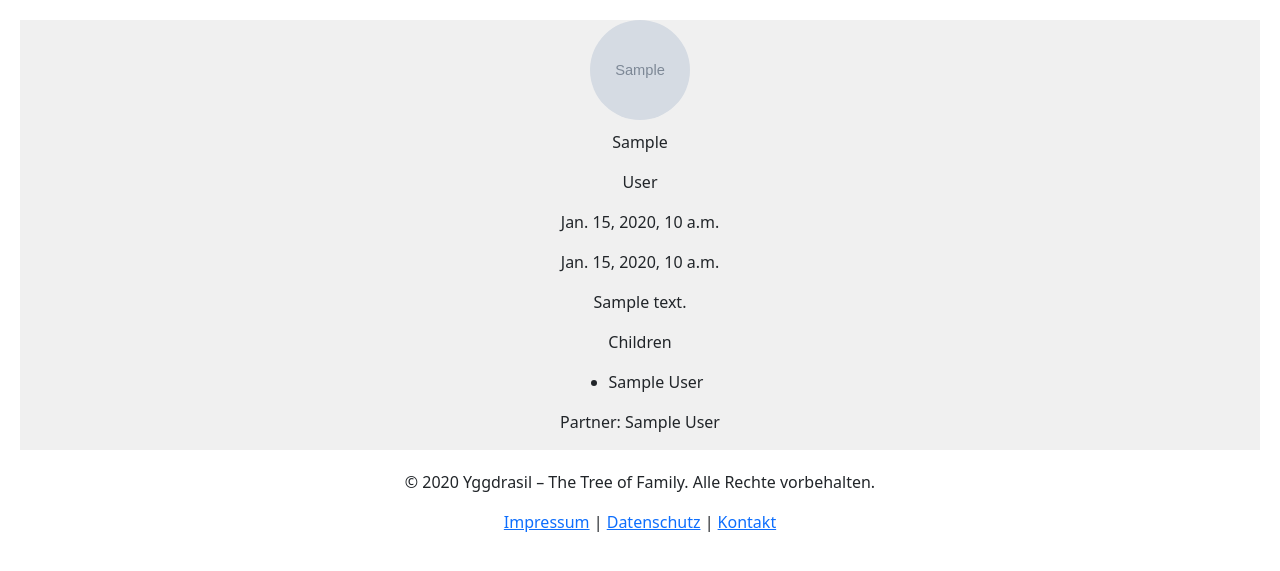
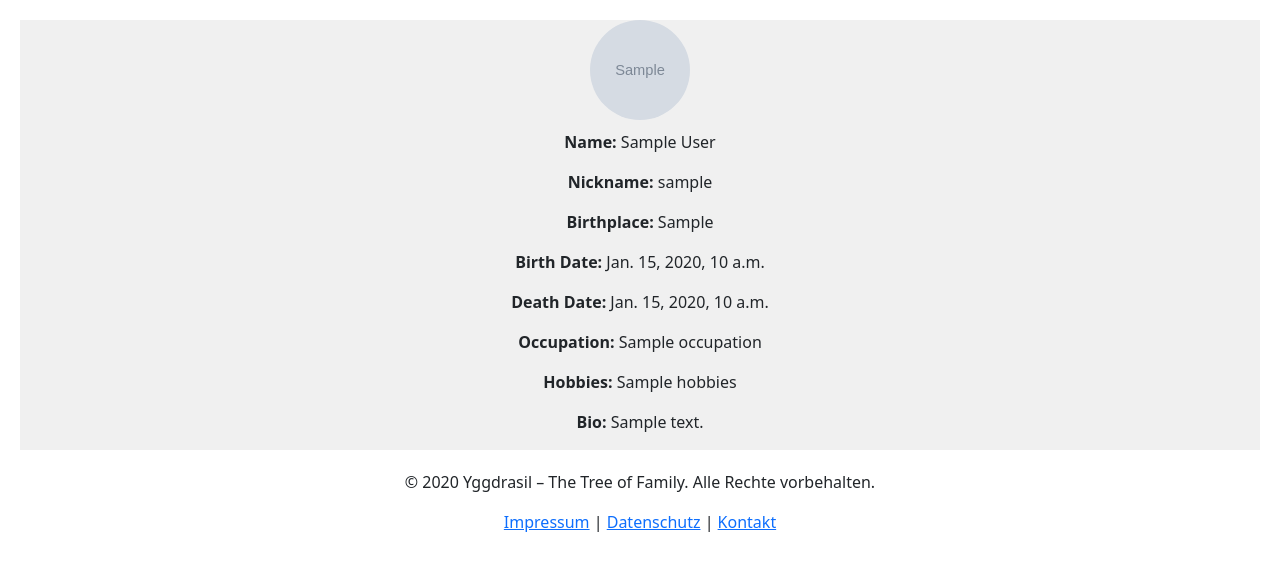
Before and after one commit to fairytaib/Yggdrasil, a Django app: template familytree/templates/familytree/view_details.html in a window 1280 px wide. Shown: the part 56-627 px from the top of the page. Run offline with Django 4.2, Linux system fonts and the light colour scheme; the template is opened without the code that fills it: most values are stand-ins (such as "Sample title", 1, 10 or a date in 2020); grey boxes marked "Sample" are stand-in pictures; some libraries are stand-ins or nearby versions.

Commit message:
Create better UI to edit Person information

```diff
--- a/familytree/templates/familytree/add_family_member.html
+++ b/familytree/templates/familytree/add_family_member.html
@@ -12,7 +12,7 @@
           {% if user.is_authenticated %}
             <h3 class="card-title mb-4 text-center">Add Family Member</h3>
 
-            <form id="commentForm" method="post" enctype="multipart/form-data">
+            <form id="person-Form" method="post" enctype="multipart/form-data">
               {% csrf_token %}
               {{ form|crispy }}
 
--- a/familytree/templates/familytree/add_self.html
+++ b/familytree/templates/familytree/add_self.html
@@ -2,11 +2,11 @@
 
 {% block content %}
   <div class="container mt-5 text-center">
-    <h2>Erzähl uns, wer du bist</h2>
+    <h2>Tell us about you!</h2>
     <form method="post">
       {% csrf_token %}
       {{ form.as_p }}
-      <button type="submit" class="btn btn-primary">Speichern</button>
+      <button type="submit" class="btn btn-primary">Save</button>
     </form>
   </div>
 {% endblock %}
--- a/familytree/templates/familytree/view_details.html
+++ b/familytree/templates/familytree/view_details.html
@@ -9,27 +9,47 @@
   <div class="person-container">
     {% if person %}
       {% if 'placeholder' in person.featured_image.url %}
-        <img class="card-img-top profile-image" src="{% static 'images/default-image.png' %}" alt="placeholder image" />
+      <img class="card-img-top profile-image" src="{% static 'images/default-image.png' %}" alt="placeholder image" />
       {% else %}
         <img class="card-img-top profile-image" src="{{ person.featured_image.url }}" alt="{{ person.first_name }}" />
       {% endif %}
-      <p>{{ person.first_name }}</p>
-      <p>{{ person.last_name }}</p>
-      <p>{{ person.birth_date }}</p>
+
+      <p><strong>Name:</strong> {{ person.first_name }} {{ person.last_name }}</p>
+
+      {% if person.nickname %}
+        <p><strong>Nickname:</strong> {{ person.nickname }}</p>
+      {% endif %}
+
+      {% if person.birth_place %}
+        <p><strong>Birthplace:</strong> {{ person.birth_place }}</p>
+      {% endif %}
+
+      {% if person.birth_country %}
+        <p><strong>Birth Country:</strong> {{ person.get_birth_country_display }}</p>
+      {% endif %}
+
+      {% if person.language %}
+        <p><strong>Languages:</strong> {{ person.get_language_display }}</p>
+      {% endif %}
+
+      {% if person.birth_date %}
+        <p><strong>Birth Date:</strong> {{ person.birth_date }}</p>
+      {% endif %}
+
       {% if person.death_date %}
-        <p>{{ person.death_date }}</p>
+        <p><strong>Death Date:</strong> {{ person.death_date }}</p>
       {% endif %}
-      <p>{{ person.bio }}</p>
-      <p>Children</p>
-      <ul>
-        {% for child in person.children.all %}
-          <li>{{ child.first_name }} {{ child.last_name }}</li>
-        {% endfor %}
-      </ul>
-      {% if person.partner %}
-        <p>Partner: {{ person.partner.first_name }} {{ person.partner.last_name }}</p>
-      {% else %}
-        <p>No partner yet</p>
+
+      {% if person.occupation %}
+        <p><strong>Occupation:</strong> {{ person.occupation }}</p>
+      {% endif %}
+
+      {% if person.hobbies %}
+        <p><strong>Hobbies:</strong> {{ person.hobbies }}</p>
+      {% endif %}
+
+      {% if person.bio %}
+        <p><strong>Bio:</strong> {{ person.bio }}</p>
       {% endif %}
     {% endif %}
   </div>
```
Also changed, not shown: familytree/forms.py (+16 -14 lines), familytree/templates/familytree/edit_person.html (+3 -32 lines), static/javascript/family_view.js (+9 -9 lines), familytree/migrations/0001_initial.py.
